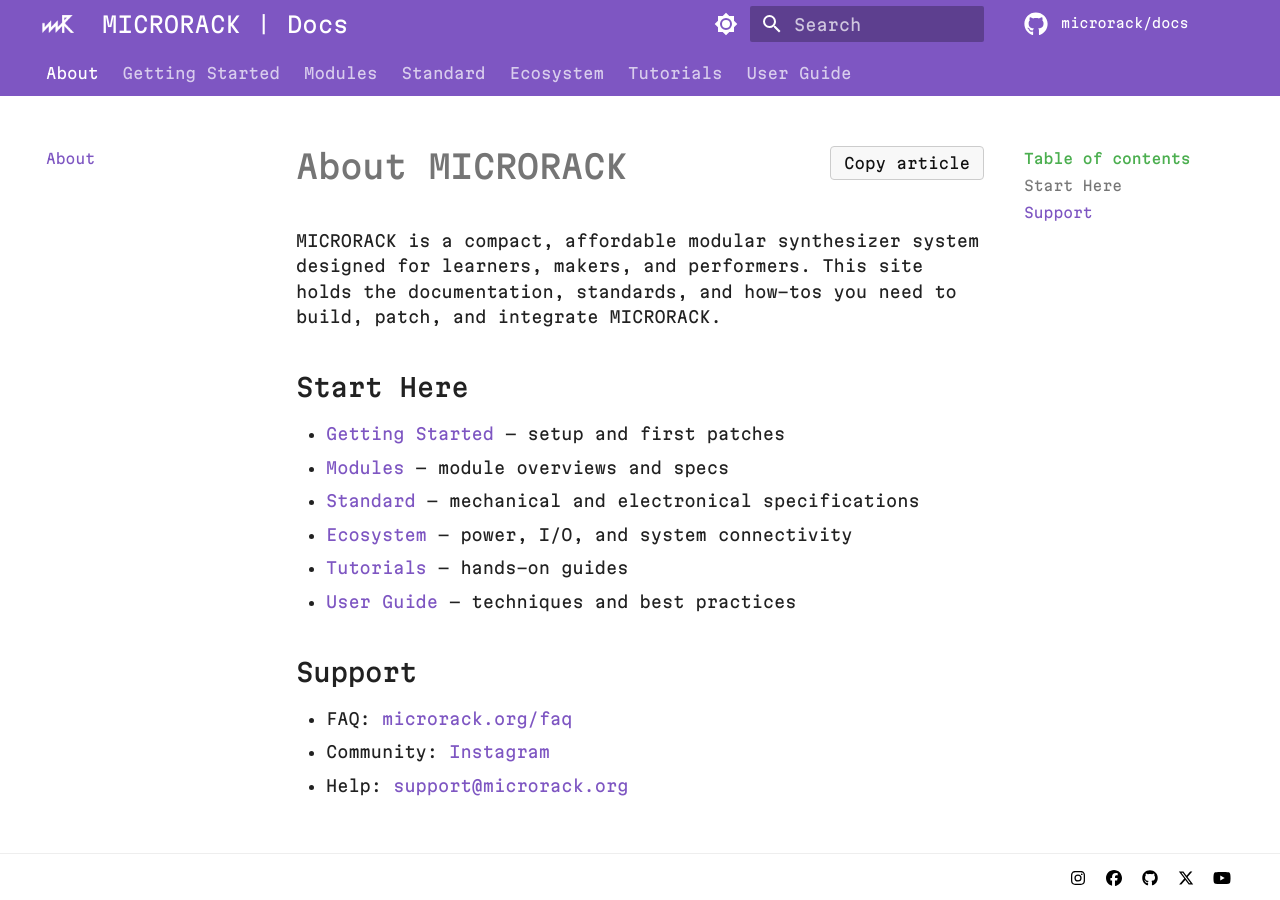
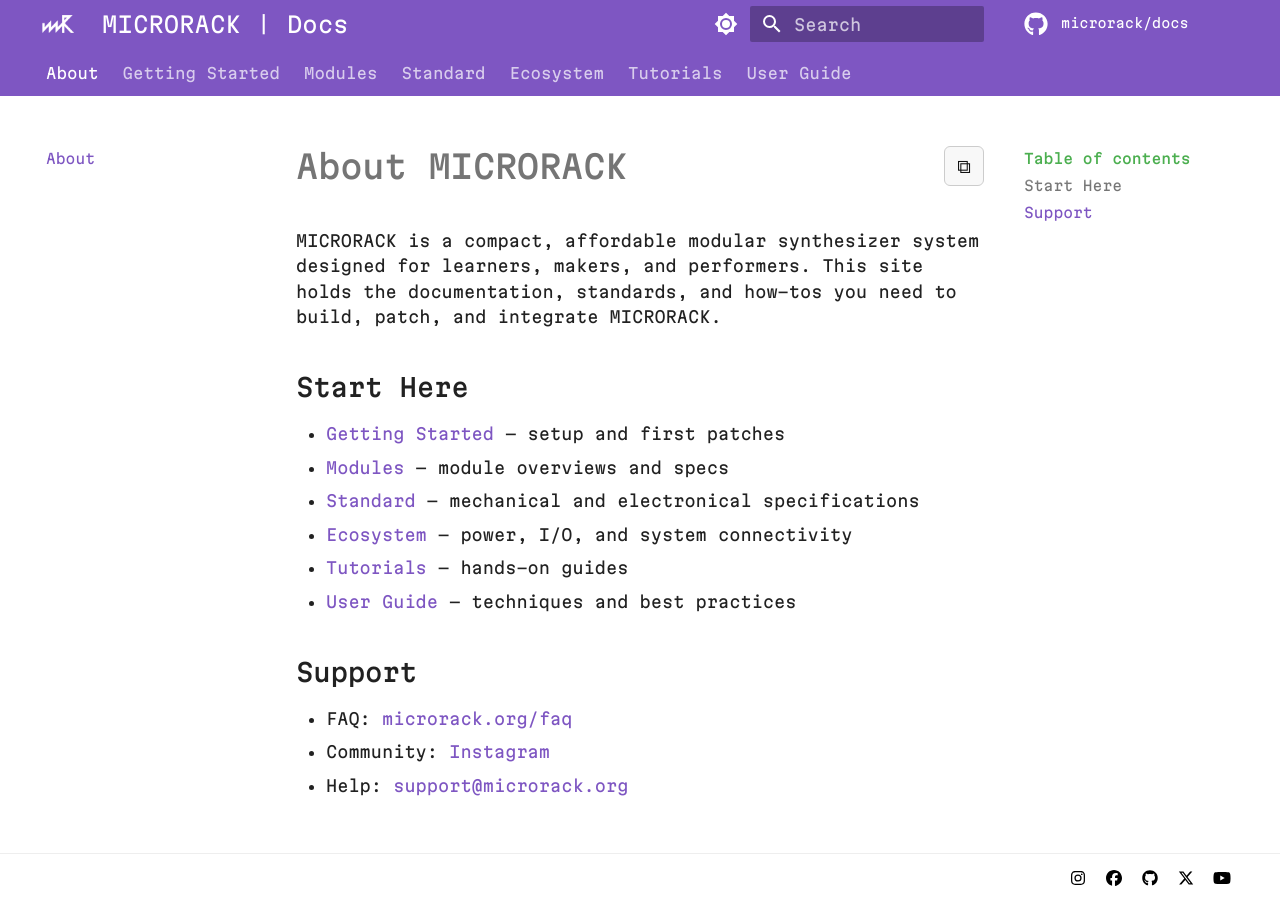
Before and after one commit to microrack/docs-test, an MkDocs documentation site: the page built from docs/index.md, in a window 1280 px wide. Built offline with MkDocs 1.6.1 and Material for MkDocs 9.7.7, drawn with Linux system fonts in a browser that asks for light colours; comment, search, counter and statistics services are not loaded.

Commit message:
Make copy button icon-only and exclude button text from copy

```diff
--- a/docs/assets/article-copy.js
+++ b/docs/assets/article-copy.js
@@ -6,25 +6,36 @@ document.addEventListener('DOMContentLoaded', () => {
   btn.type = 'button';
   btn.className = 'article-copy-button';
   btn.setAttribute('aria-label', 'Copy full article');
-  btn.textContent = 'Copy article';
+
+  const ICON_DEFAULT = '⧉';
+  const ICON_SUCCESS = '✓';
+  const ICON_ERROR = '⚠';
+
+  const setState = (icon, stateClass, label) => {
+    btn.textContent = icon;
+    btn.setAttribute('aria-label', label);
+    btn.classList.remove('article-copy-button--success', 'article-copy-button--error');
+    if (stateClass) btn.classList.add(stateClass);
+  };
+
+  setState(ICON_DEFAULT, null, 'Copy full article');
 
   const copyArticle = async () => {
-    const text = article.innerText || '';
+    const clone = article.cloneNode(true);
+    const copyBtn = clone.querySelector('.article-copy-button');
+    if (copyBtn) copyBtn.remove();
+    const text = (clone.innerText || '').trim();
     if (!text.trim()) return;
     try {
       await navigator.clipboard.writeText(text);
-      btn.textContent = 'Copied';
-      btn.classList.add('article-copy-button--success');
+      setState(ICON_SUCCESS, 'article-copy-button--success', 'Copied full article');
       setTimeout(() => {
-        btn.textContent = 'Copy article';
-        btn.classList.remove('article-copy-button--success');
+        setState(ICON_DEFAULT, null, 'Copy full article');
       }, 2000);
     } catch (err) {
-      btn.textContent = 'Copy failed';
-      btn.classList.add('article-copy-button--error');
+      setState(ICON_ERROR, 'article-copy-button--error', 'Copy failed');
       setTimeout(() => {
-        btn.textContent = 'Copy article';
-        btn.classList.remove('article-copy-button--error');
+        setState(ICON_DEFAULT, null, 'Copy full article');
       }, 2000);
     }
   };
--- a/docs/assets/extra.css
+++ b/docs/assets/extra.css
@@ -167,17 +167,22 @@ body, .md-typeset {
 /* Copy article button */
 .article-copy-button {
   float: right;
-  margin-left: 0.75rem;
-  margin-bottom: 0.5rem;
-  padding: 0.35rem 0.65rem;
+  margin-left: 0.5rem;
+  margin-bottom: 0.35rem;
+  width: 2rem;
+  height: 2rem;
+  display: inline-flex;
+  align-items: center;
+  justify-content: center;
+  padding: 0.15rem;
   border: 1px solid #ccc;
-  border-radius: 4px;
+  border-radius: 6px;
   background: #f8f8f8;
   color: #111;
   font-family: 'Martian Mono', monospace;
-  font-size: 0.75rem;
+  font-size: 0.95rem;
   cursor: pointer;
-  transition: background-color 0.2s ease, border-color 0.2s ease;
+  transition: background-color 0.2s ease, border-color 0.2s ease, color 0.2s ease;
 }
 
 .article-copy-button:hover {
```
